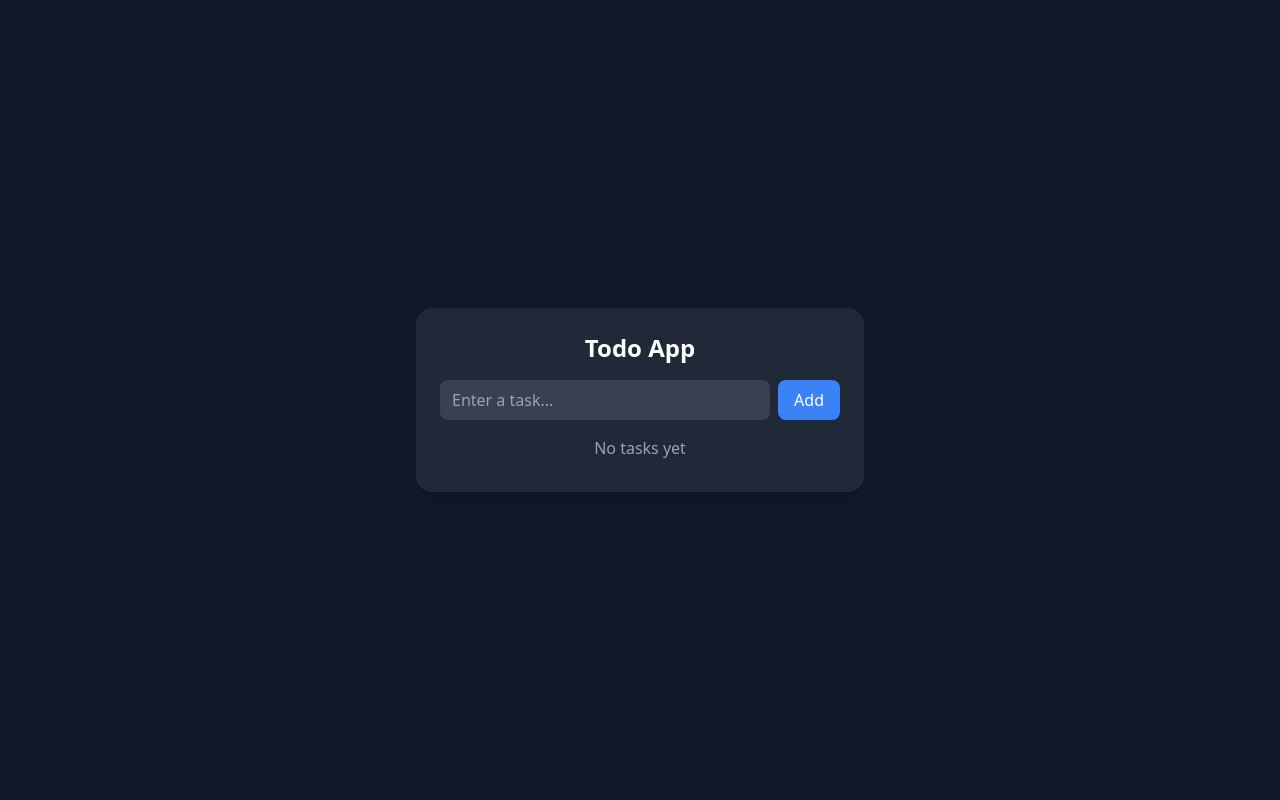
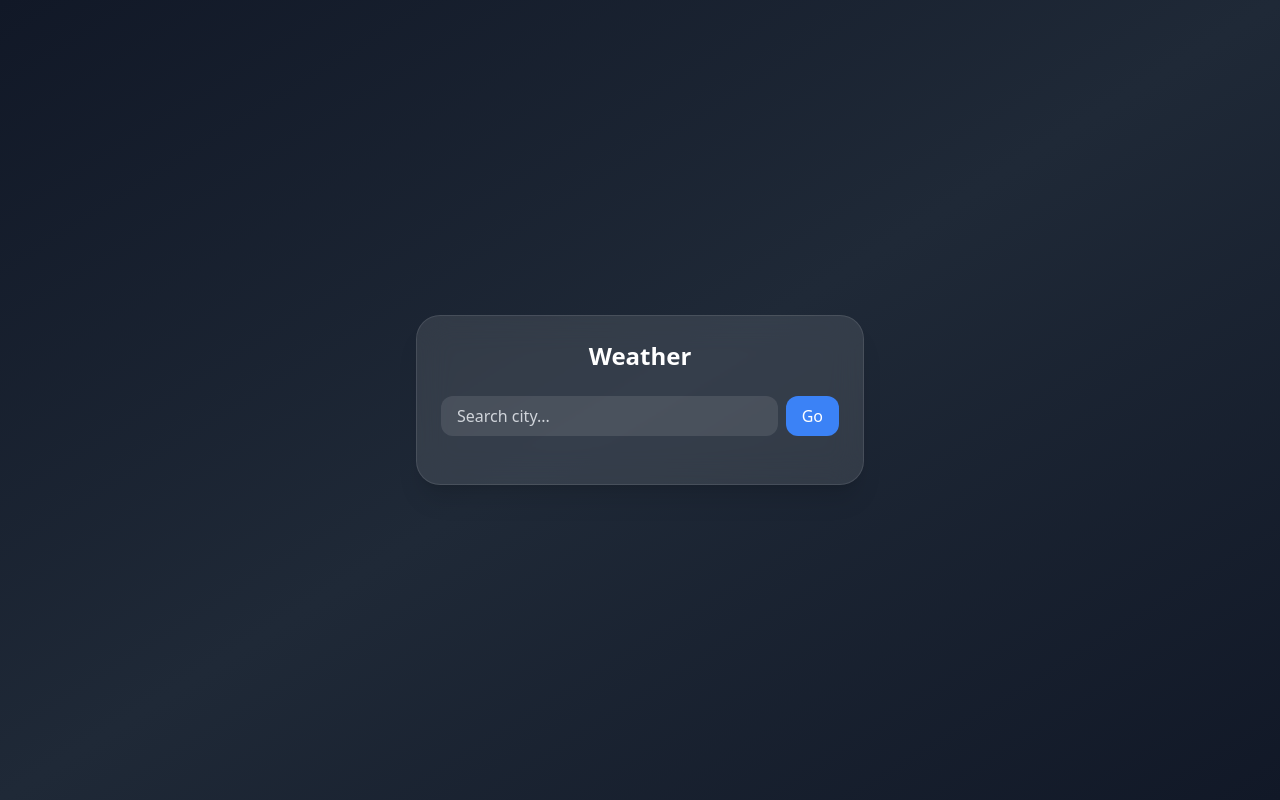
Before and after one commit to natii841/svelte-7day-challenge, a Svelte app in the folder my-svelte-project/: page / in a window 1280 px wide. Built offline with nearby package versions, Linux system fonts and the light colour scheme.

Commit message:
weatherApp

```diff
--- a/my-svelte-project/src/App.svelte
+++ b/my-svelte-project/src/App.svelte
@@ -1,4 +1,4 @@
 <script>
-  import Todo from "./projects/day2-todo/Todo.svelte";
+  import Todo from "./projects/day3-weather/Weather.svelte";
 </script>
 <Todo />
--- /dev/null
+++ b/my-svelte-project/src/projects/day3-weather/Weather.svelte
@@ -0,0 +1,124 @@
+<script>
+  let city = "";
+  let weather = null;
+  let loading = false;
+  let error = "";
+
+  const API_KEY = "338d8cc214296f6c74b3d763a3cc576e";
+
+  async function getWeather() {
+    if (!city.trim()) return;
+
+
+    loading = true;
+    error = "";
+    weather = null;
+
+
+    try {
+      const res = await fetch(
+        `https://api.openweathermap.org/data/2.5/weather?q=${city}&units=metric&appid=${API_KEY}`
+      );
+
+      if (!res.ok) throw new Error("City not found");
+
+      weather = await res.json();
+    } catch (err) {
+      error = err.message;
+    } finally {
+      loading = false;
+    }
+  }
+</script>
+
+<div class="min-h-screen bg-gradient-to-br from-gray-900 via-gray-800 to-gray-900 flex items-center justify-center p-4">
+  <div class="bg-white/10 backdrop-blur-lg border border-white/10 rounded-3xl p-6 w-full max-w-md shadow-xl">
+
+    <!-- Title -->
+    <h1 class="text-2xl font-semibold text-white text-center mb-6">
+      Weather
+    </h1>
+
+    <!-- Search -->
+    <div class="flex gap-2 mb-6">
+      <input
+        bind:value={city}
+        placeholder="Search city..."
+        class="flex-1 px-4 py-2 rounded-xl bg-white/10 text-white placeholder-gray-300 outline-none focus:ring-2 focus:ring-blue-500"
+        on:keydown={(e) => e.key === "Enter" && getWeather()}
+      />
+
+      <button
+        on:click={getWeather}
+        class="bg-blue-500 hover:bg-blue-600 px-4 py-2 rounded-xl text-white transition"
+      >
+        Go
+      </button>
+    </div>
+
+    <!-- Loading -->
+    {#if loading}
+      <div class="text-center text-gray-300 animate-pulse">
+        Fetching weather...
+      </div>
+    {/if}
+
+    <!-- Error -->
+    {#if error}
+      <div class="text-center text-red-400">
+        {error}
+      </div>
+    {/if}
+
+    <!-- Weather Card -->
+    {#if weather}
+      <div class="text-white text-center space-y-4">
+
+        <!-- Location -->
+        <div>
+          <h2 class="text-xl font-medium">
+            {weather.name}, {weather.sys.country}
+          </h2>
+        </div>
+
+        <!-- Icon + Temp -->
+        <div class="flex flex-col items-center">
+          <img
+            src={`https://openweathermap.org/img/wn/${weather.weather[0].icon}@2x.png`}
+            alt="weather icon"
+            class="w-20 h-20"
+          />
+
+          <p class="text-4xl font-bold">
+            {Math.round(weather.main.temp)}°C
+          </p>
+
+          <p class="capitalize text-gray-300">
+            {weather.weather[0].description}
+          </p>
+        </div>
+
+        <!-- Extra Info -->
+        <div class="grid grid-cols-2 gap-4 mt-4 text-sm">
+
+          <div class="bg-white/10 rounded-xl p-3">
+            <p class="text-gray-300">Humidity</p>
+            <p class="text-lg font-semibold">
+              {weather.main.humidity}%
+            </p>
+          </div>
+
+          <div class="bg-white/10 rounded-xl p-3">
+            <p class="text-gray-300">Wind</p>
+            <p class="text-lg font-semibold">
+              {weather.wind.speed} m/s
+            </p>
+          </div>
+
+        </div>
+
+      </div>
+    {/if}
+
+  </div>
+</div>
```
